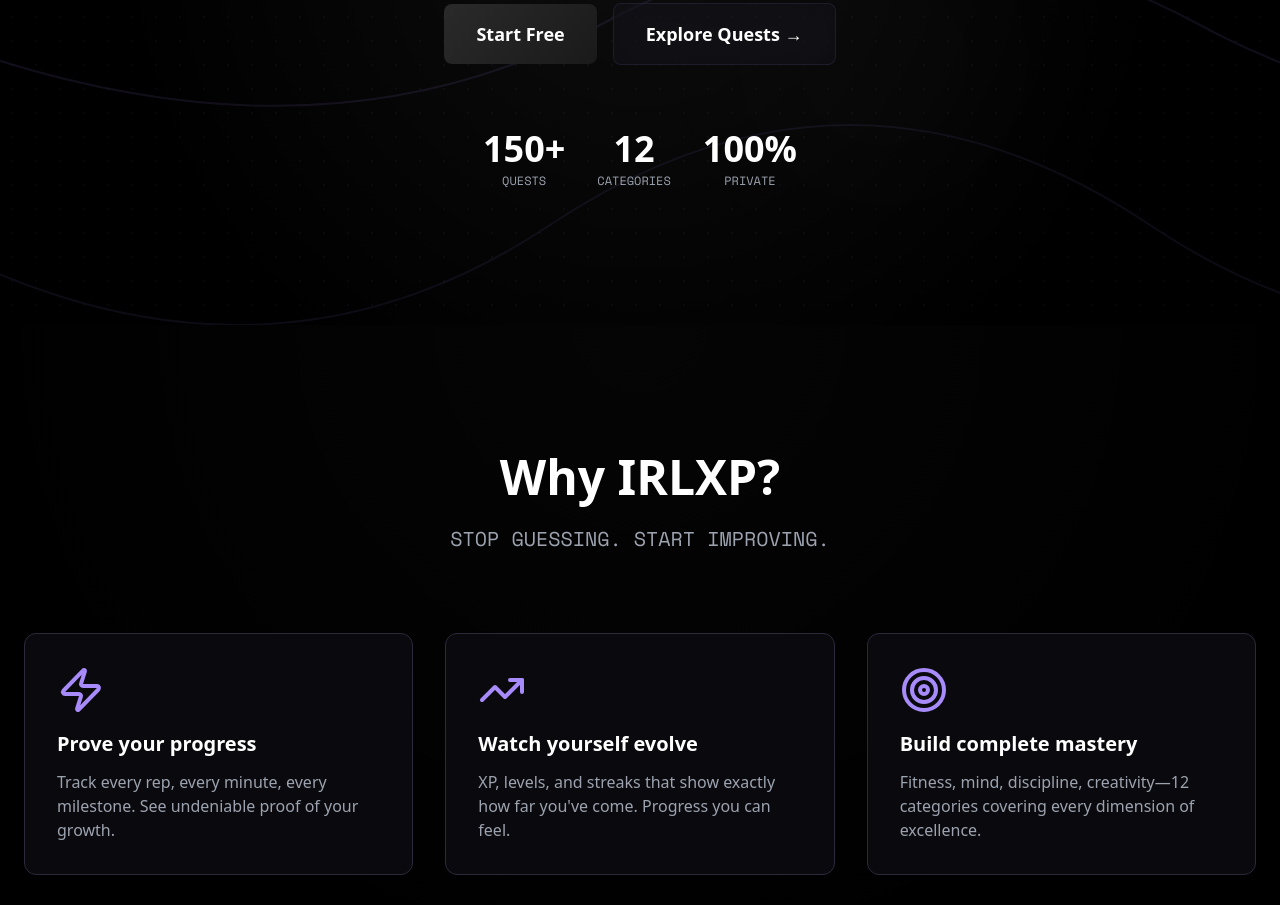
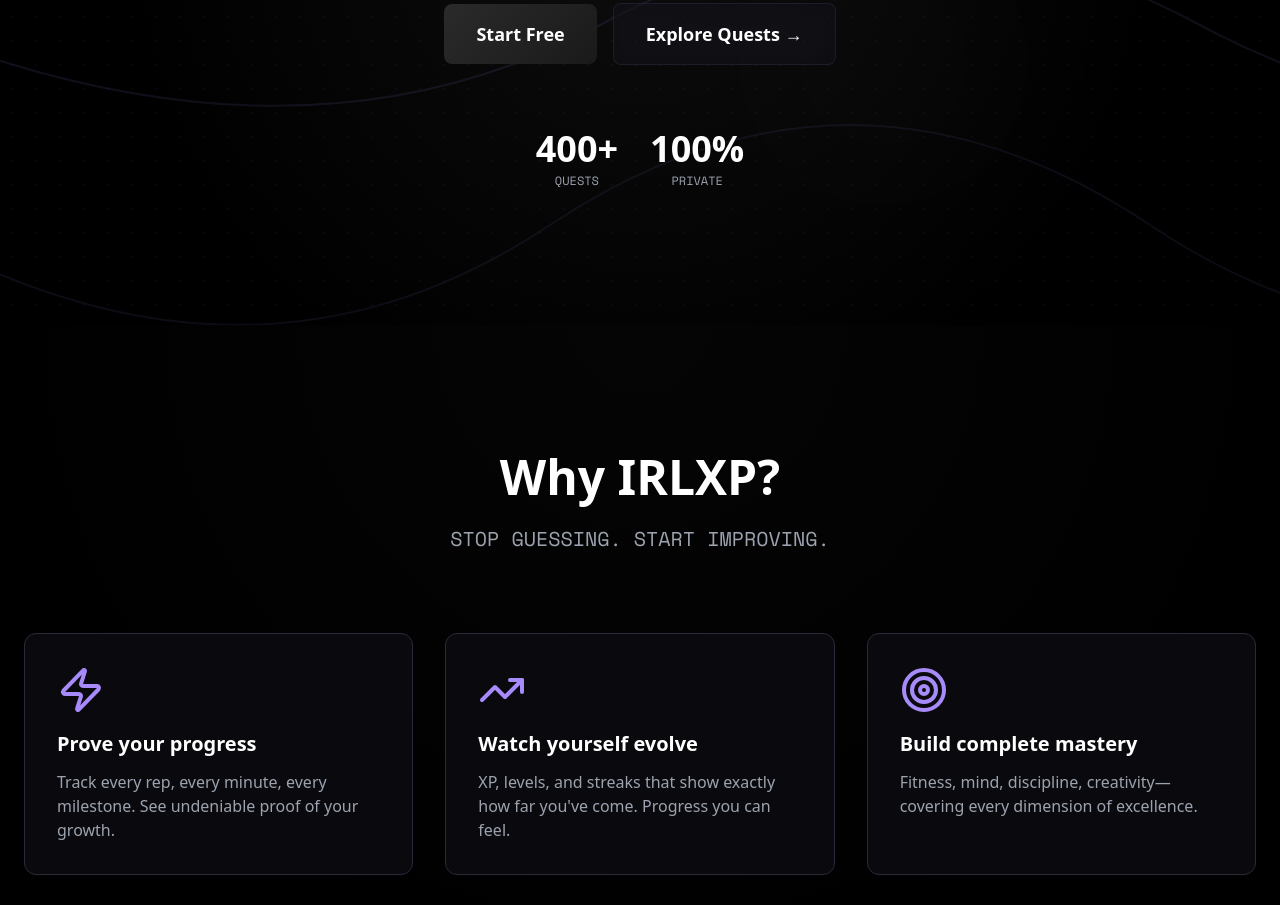
Before and after one commit to damianmathews/aesletics, a React (Vite) app: page / in a window 1280 px wide. Shown: the part 475-1380 px from the top of the page. Built offline with nearby package versions, Linux system fonts and the light colour scheme; a web font is replaced by a local one.

Commit message:
Update hero to show 400+ quests and 100% private, remove categories

```diff
--- a/src/pages/Landing.tsx
+++ b/src/pages/Landing.tsx
@@ -182,8 +182,7 @@
               className="flex flex-wrap justify-center gap-8 mt-16"
             >
               {[
-                { value: '150+', label: 'QUESTS' },
-                { value: '12', label: 'CATEGORIES' },
+                { value: '400+', label: 'QUESTS' },
                 { value: '100%', label: 'PRIVATE' },
               ].map((stat, index) => (
                 <div key={index} className="text-center">
@@ -235,7 +234,7 @@
               {
                 icon: Target,
                 title: 'Build complete mastery',
-                description: 'Fitness, mind, discipline, creativity—12 categories covering every dimension of excellence.'
+                description: 'Fitness, mind, discipline, creativity—covering every dimension of excellence.'
               },
               {
                 icon: Flame,
@@ -303,7 +302,7 @@
 
           <div className="grid md:grid-cols-3 gap-12">
             {[
-              { step: '1', title: 'Choose your path', description: 'Pick challenges that push you forward. 150+ quests across every area of life.' },
+              { step: '1', title: 'Choose your path', description: 'Pick challenges that push you forward. 400+ quests across every area of life.' },
               { step: '2', title: 'Take action', description: 'Complete quests. Prove your work. Build undeniable momentum every single day.' },
               { step: '3', title: 'Become unstoppable', description: 'Watch your XP climb, streaks build, and capabilities multiply. Transformation becomes inevitable.' },
             ].map((item, index) => (
```
